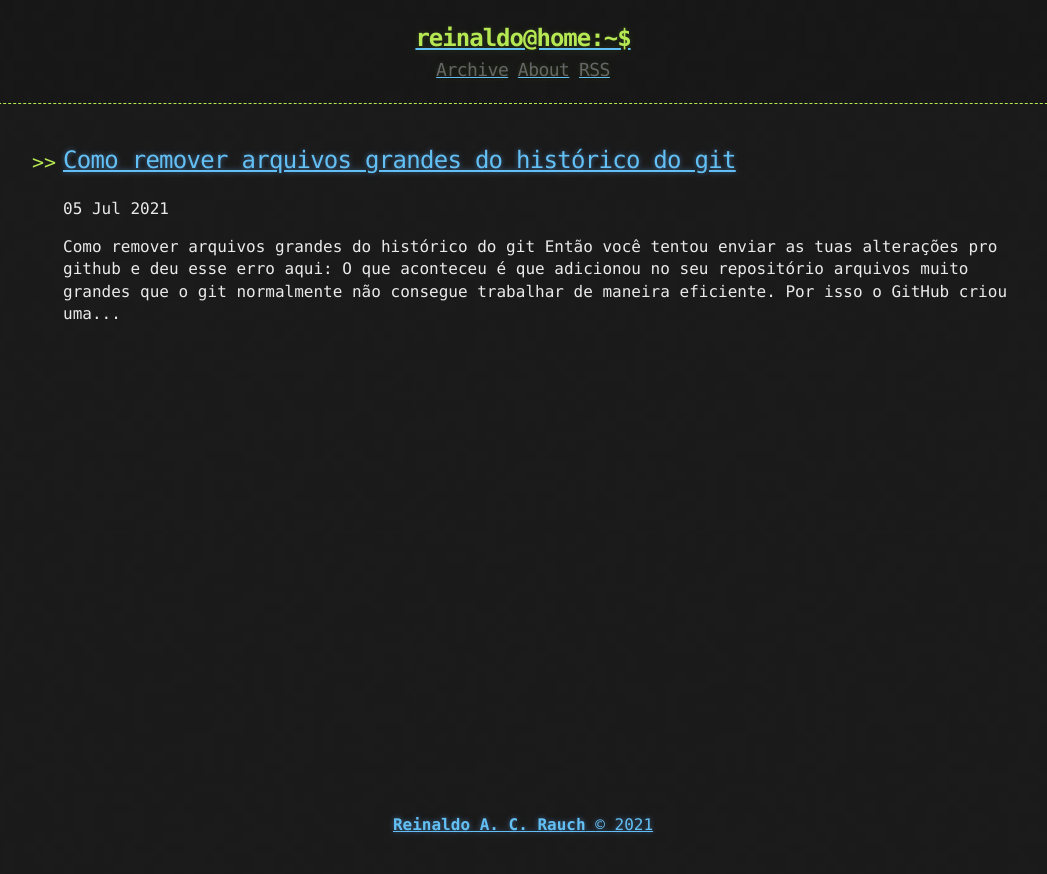
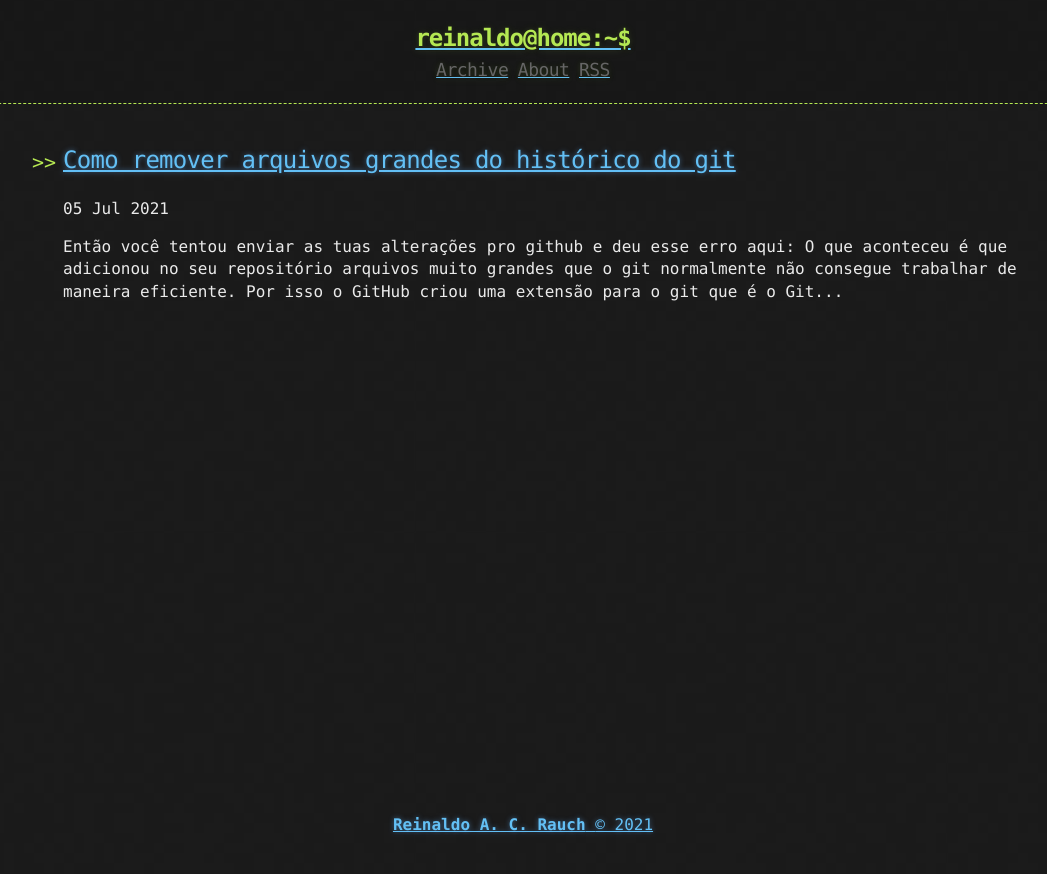
Before and after one commit to reinaldorauch/reinaldorauch.github.io, a Jekyll site: the page built from index.html, in a window 1280 px wide. Shown: the top 874 px of the page, without its empty margins (117-1164 px from the left). Built offline with Jekyll 4.4.1, drawn with Linux system fonts in a browser that asks for light colours; the list of posts is cut into pages by our own code.

```diff
--- a/_posts/2021-07-05-como-remover-arquivos-grandes-do-historico-do-git.md
+++ b/_posts/2021-07-05-como-remover-arquivos-grandes-do-historico-do-git.md
@@ -1,9 +1,8 @@
 ---
 title: Como remover arquivos grandes do histórico do git
-layout: default
+layout: post
+comments: true
 ---
-
-# Como remover arquivos grandes do histórico do git #
 
 Então você tentou enviar as tuas alterações pro github e deu esse erro aqui:
 
```
Also changed, not shown: _layouts/post.html (+21 -0 lines).
